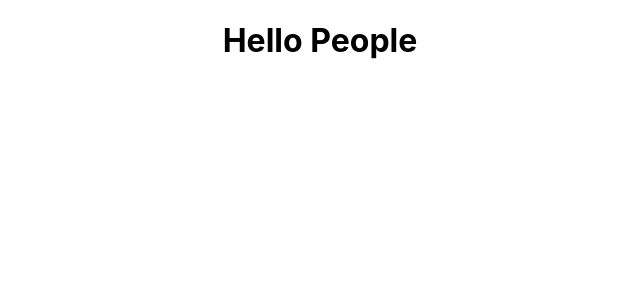
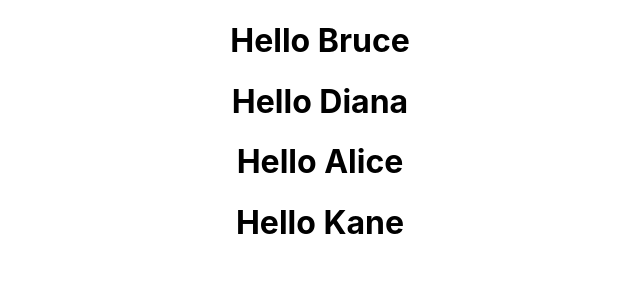
Before and after one commit to shrikrishnaborde/react-codeevolution, a React (Create React App) app in the folder hello-world/: page / in a window 1280 px wide. Shown: the top 300 px of the page, without its empty margins (320-960 px from the left). Built offline with nearby package versions, Linux system fonts and the light colour scheme.

Commit message:
passing props to functional compone nts

```diff
--- a/hello-world/src/App.js
+++ b/hello-world/src/App.js
@@ -4,7 +4,10 @@
 function App() {
   return (
     <div className="App">
-      <Greet />
+      <Greet name="Bruce"/>
+      <Greet name="Diana"/>
+      <Greet name="Alice"/>
+      <Greet name="Kane"/>
     </div>
   );
 }
--- a/hello-world/src/components/Greet.js
+++ b/hello-world/src/components/Greet.js
@@ -1,5 +1,5 @@
-const Greet = () => {
-  return <h1>Hello People</h1>
+const Greet = (props) => {
+  return <h1>Hello {props.name}</h1>
 }
 
 export default Greet;
```
Also changed, not shown: 1 other file (tests, documents, lock files or other folders).
